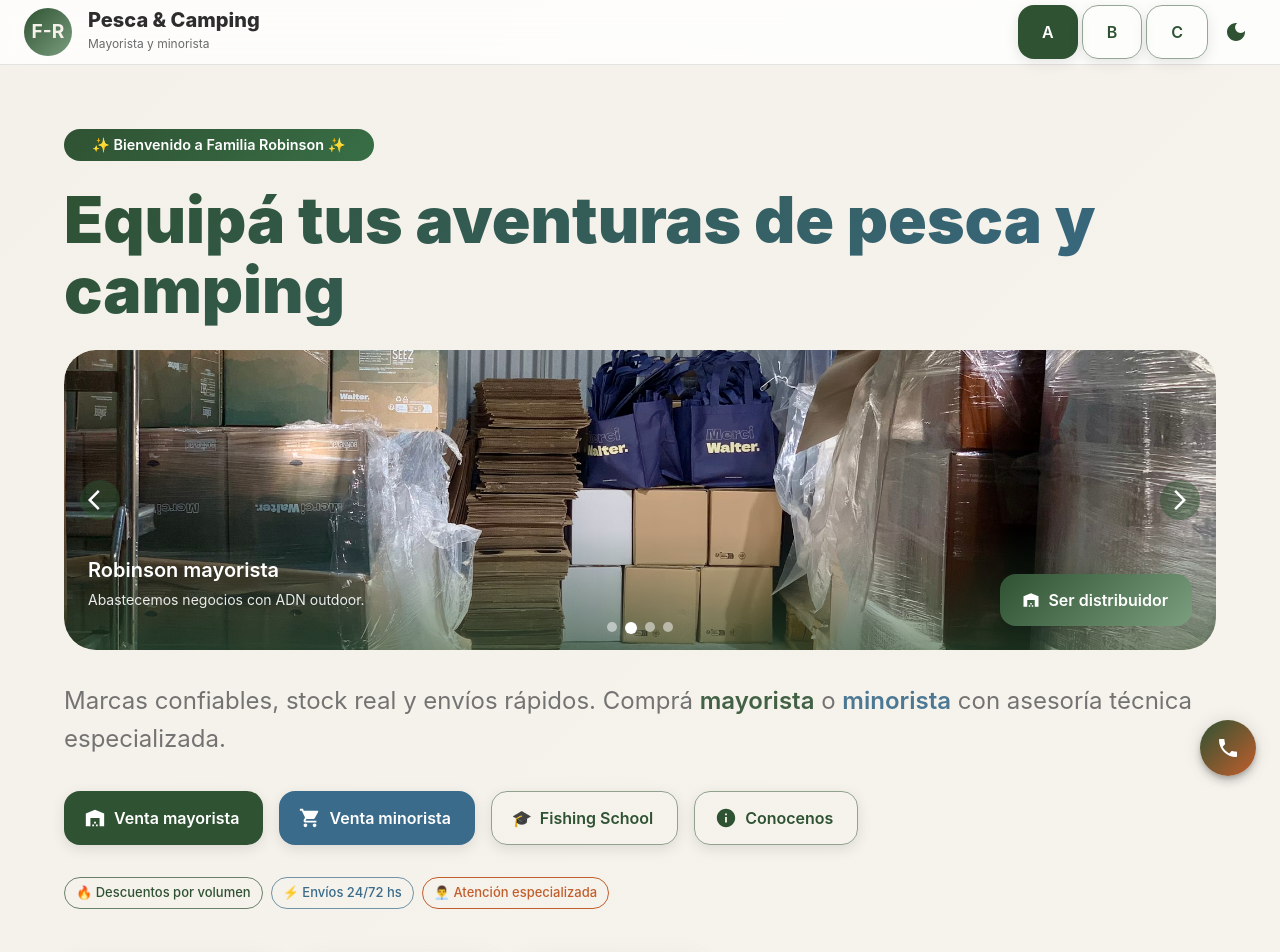
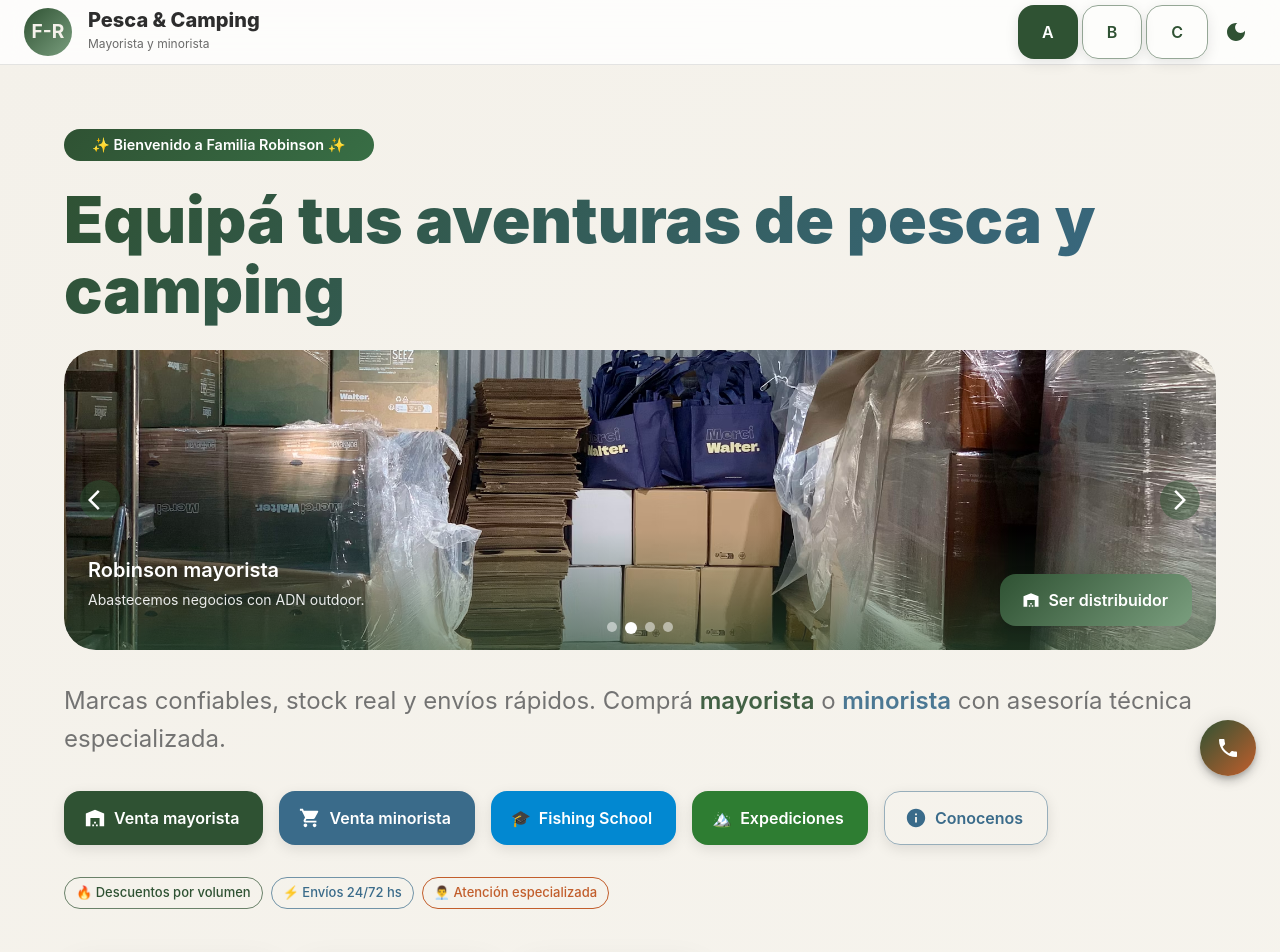
Before and after one commit to Facurv8714/familia-robinson, a React (Create React App) app: page / in a window 1280 px wide. Shown: the top 952 px of the page. Built offline with nearby package versions, Linux system fonts and the light colour scheme.

Commit message:
mejoras visuales y de experiencia

```diff
--- a/src/components/HeroSection/index.js
+++ b/src/components/HeroSection/index.js
@@ -81,6 +81,18 @@ const HeroSection = ({ variant }) => {
       },
     ];
     return buttons[slideIndex] || buttons[0];
+  };
+
+  // Smooth scroll handler
+  const handleSmoothScroll = (targetId) => {
+    const targetElement = document.querySelector(targetId);
+    if (targetElement) {
+      const targetPosition = targetElement.offsetTop - 10; // 10px offset to avoid topbar overlap
+      window.scrollTo({
+        top: targetPosition,
+        behavior: "smooth",
+      });
+    }
   };
 
   // Auto-advance carousel every 4 seconds, but pause if user is manually controlling
@@ -234,7 +246,10 @@ const HeroSection = ({ variant }) => {
                       <Button
                         variant="contained"
                         size="small"
-                        href={getSlideButton(currentSlide).href}
+                        onClick={(e) => {
+                          e.preventDefault();
+                          handleSmoothScroll(getSlideButton(currentSlide).href);
+                        }}
                         startIcon={
                           typeof getSlideButton(currentSlide).icon === "string"
                             ? null
@@ -243,6 +258,7 @@ const HeroSection = ({ variant }) => {
                         sx={{
                           ml: 2,
                           minWidth: "120px",
+                          cursor: "pointer",
                           background:
                             getSlideButton(currentSlide).color === "primary"
                               ? `linear-gradient(135deg, ${PALETTE.primario}, ${PALETTE.destacado})`
@@ -259,8 +275,13 @@ const HeroSection = ({ variant }) => {
                                 ? `linear-gradient(135deg, ${PALETTE.secundario}dd, ${PALETTE.destacado}dd)`
                                 : `linear-gradient(135deg, ${PALETTE.acento}dd, ${PALETTE.destacado}dd)`,
                             transform: "scale(1.05)",
+                            boxShadow: `0 8px 25px -8px rgba(0,0,0,0.3)`,
                           },
-                          transition: "all 0.3s ease",
+                          "&:active": {
+                            transform: "scale(0.98)",
+                          },
+                          transition:
+                            "all 0.4s cubic-bezier(0.25, 0.46, 0.45, 0.94)",
                         }}
                       >
                         {typeof getSlideButton(currentSlide).icon ===
--- a/src/components/HeroSection/sections/NavButtons/index.js
+++ b/src/components/HeroSection/sections/NavButtons/index.js
@@ -2,14 +2,40 @@ import React from "react";
 import { Box, Button } from "@mui/material";
 import { Info, ShoppingCart, Warehouse } from "@mui/icons-material";
 
-const NavButtons = () => (
+const NavButtons = () => {
+  // Smooth scroll handler
+  const handleSmoothScroll = (targetId) => {
+    const targetElement = document.querySelector(targetId);
+    if (targetElement) {
+      const targetPosition = targetElement.offsetTop - 90; // 10px offset to avoid topbar overlap
+      window.scrollTo({
+        top: targetPosition,
+        behavior: "smooth",
+      });
+    }
+  };
+
+  return (
     <Box sx={{ display: "flex", flexWrap: "wrap", gap: 2, mb: 4 }}>
       <Button
         variant="contained"
         color="primary"
         size="large"
         startIcon={<Warehouse />}
-      href="#mayorista"
+        onClick={(e) => {
+          e.preventDefault();
+          handleSmoothScroll("#mayorista");
+        }}
+        sx={{
+          transition: "all 0.4s cubic-bezier(0.25, 0.46, 0.45, 0.94)",
+          "&:hover": {
+            transform: "translateY(-2px)",
+            boxShadow: "0 8px 25px -8px rgba(0,0,0,0.3)",
+          },
+          "&:active": {
+            transform: "translateY(0px)",
+          },
+        }}
       >
         Venta mayorista
       </Button>
@@ -18,25 +44,86 @@ const NavButtons = () => (
         color="secondary"
         size="large"
         startIcon={<ShoppingCart />}
-      href="#minorista"
+        onClick={(e) => {
+          e.preventDefault();
+          handleSmoothScroll("#minorista");
+        }}
+        sx={{
+          transition: "all 0.4s cubic-bezier(0.25, 0.46, 0.45, 0.94)",
+          "&:hover": {
+            transform: "translateY(-2px)",
+            boxShadow: "0 8px 25px -8px rgba(0,0,0,0.3)",
+          },
+          "&:active": {
+            transform: "translateY(0px)",
+          },
+        }}
       >
         Venta minorista
       </Button>
       <Button
-      variant="outlined"
-      color="primary"
+        variant="contained"
+        color="info"
         size="large"
         startIcon="🎓"
-      href="#fishing-school"
+        onClick={(e) => {
+          e.preventDefault();
+          handleSmoothScroll("#fishing-school");
+        }}
+        sx={{
+          transition: "all 0.4s cubic-bezier(0.25, 0.46, 0.45, 0.94)",
+          "&:hover": {
+            transform: "translateY(-2px)",
+            boxShadow: "0 8px 25px -8px rgba(0,0,0,0.3)",
+          },
+          "&:active": {
+            transform: "translateY(0px)",
+          },
+        }}
       >
         Fishing School
       </Button>
       <Button
+        variant="contained"
+        color="success"
+        size="large"
+        startIcon="🏔️"
+        onClick={(e) => {
+          e.preventDefault();
+          handleSmoothScroll("#expediciones");
+        }}
+        sx={{
+          transition: "all 0.4s cubic-bezier(0.25, 0.46, 0.45, 0.94)",
+          "&:hover": {
+            transform: "translateY(-2px)",
+            boxShadow: "0 8px 25px -8px rgba(0,0,0,0.3)",
+          },
+          "&:active": {
+            transform: "translateY(0px)",
+          },
+        }}
+      >
+        Expediciones
+      </Button>
+      <Button
         variant="outlined"
-      color="primary"
+        color="secondary"
         size="large"
         startIcon={<Info />}
-      href="#quienes"
+        onClick={(e) => {
+          e.preventDefault();
+          handleSmoothScroll("#quienes");
+        }}
+        sx={{
+          transition: "all 0.4s cubic-bezier(0.25, 0.46, 0.45, 0.94)",
+          "&:hover": {
+            transform: "translateY(-2px)",
+            boxShadow: "0 8px 25px -8px rgba(0,0,0,0.3)",
+          },
+          "&:active": {
+            transform: "translateY(0px)",
+          },
+        }}
         // Quienes somos
         // o conocenos
       >
@@ -44,5 +131,6 @@ const NavButtons = () => (
       </Button>
     </Box>
   );
+};
 
 export default NavButtons;
```
Lines whose indentation alone changed are shown as unchanged.
